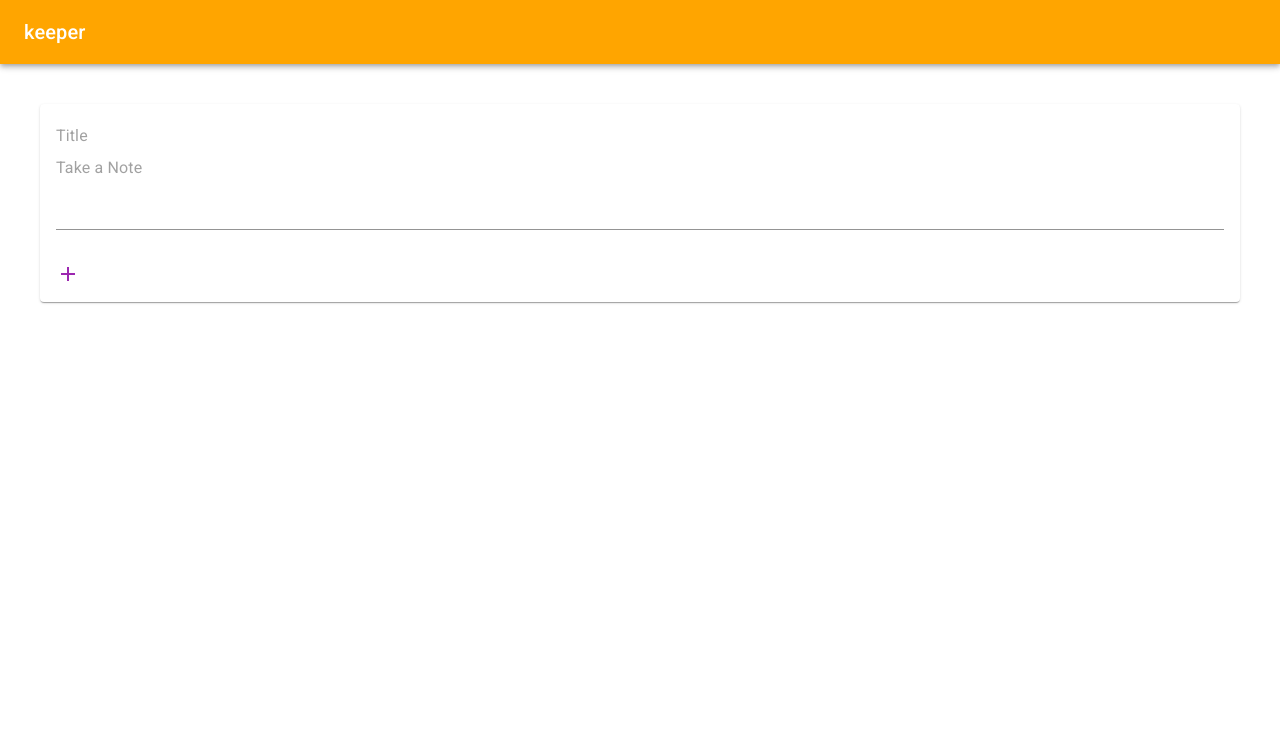
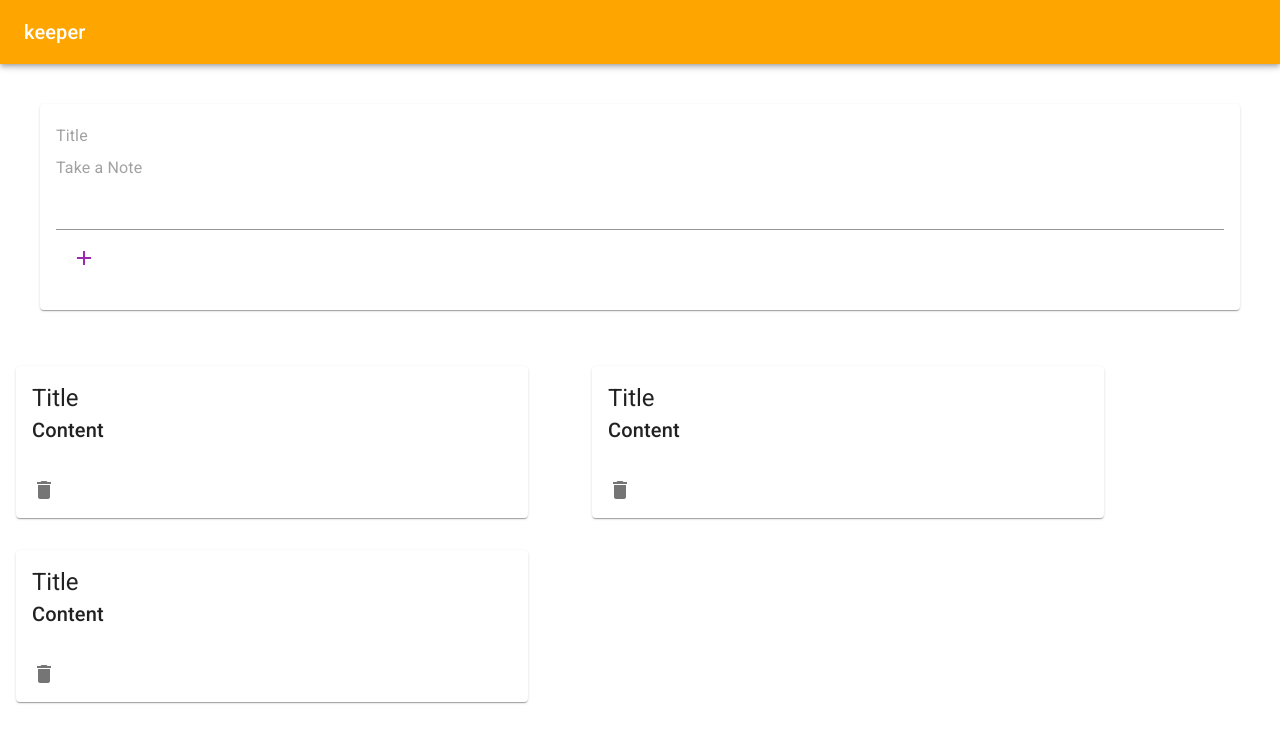
Before and after one commit to Haashir-Shakeel/Keeper-App-React, a React (Create React App) app: page / in a window 1280 px wide. Shown: the top 742 px of the page. Built offline with nearby package versions, Linux system fonts and the light colour scheme.

Commit message:
Note.jsx

```diff
--- a/src/App.js
+++ b/src/App.js
@@ -2,6 +2,7 @@ import {Box} from '@mui/material'
 import { useState } from 'react';
 import { Content } from './components/Content';
 import { NavBar } from './components/NavBar';
+import { Note } from './components/Note';
 
 
 
@@ -21,6 +22,9 @@ function App() {
     <Box>
     <NavBar/>
     <Content onAdd = {addNote} />
+    <Note title="Note Title" content="Note Content here" />
+    <Note title="Note Title" content="Note Content here" />
+    <Note title="Note Title" content="Note Content here" />
     </Box>
   );
 }
--- a/src/components/Content.jsx
+++ b/src/components/Content.jsx
@@ -33,8 +33,6 @@ export const Content = (props) => {
                 placeholder="Take a Note" variant="standard"
                 value={note.content} onChange={handleChange} name='content'
              />
-             </CardContent>
-
              <CardActions disableSpacing>
                 <IconButton onClick={()=> {
                     props.onAdd(note)
@@ -43,6 +41,10 @@ export const Content = (props) => {
                 </IconButton>
              </CardActions>
 
+             </CardContent>
+
+
+
             </Card>
         </Box>
     )
--- /dev/null
+++ b/src/components/Note.jsx
@@ -0,0 +1,20 @@
+import { Delete } from "@mui/icons-material"
+import { Box, Card, Typography, CardContent, CardActions, IconButton } from "@mui/material"
+
+export const Note = (props) => {
+    return(
+        <Box display="inline-block" mt={1} ml={1} mr={5} mb={1} p={1} width="40%">
+        <Card>
+            <CardContent>
+                <Typography variant="h5">Title</Typography>
+                <Typography variant="h6">Content</Typography>
+            </CardContent>
+            <CardActions>
+                <IconButton>
+                    <Delete></Delete>
+                </IconButton>
+            </CardActions>
+        </Card>
+        </Box>
+    )
+}
```
